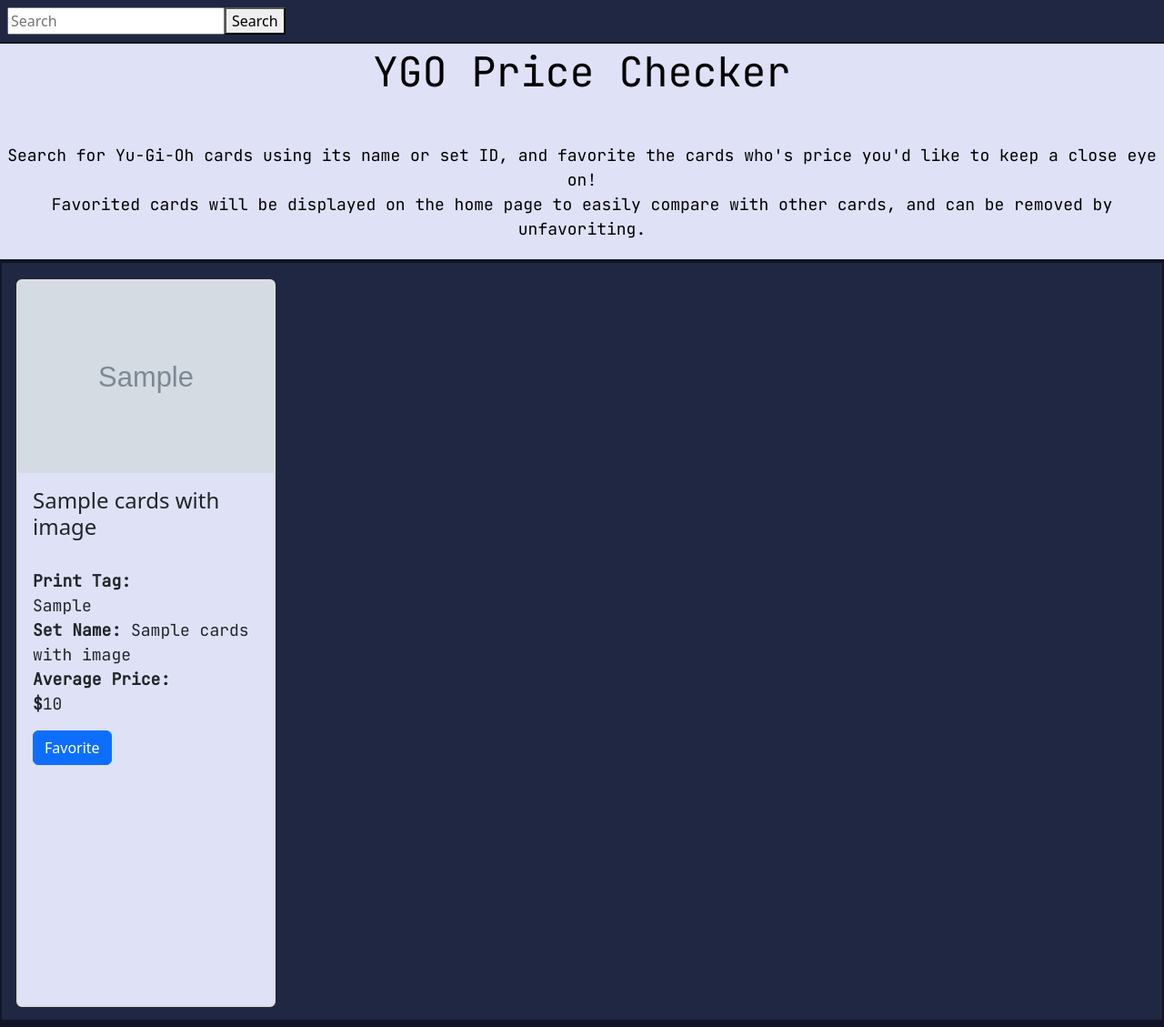
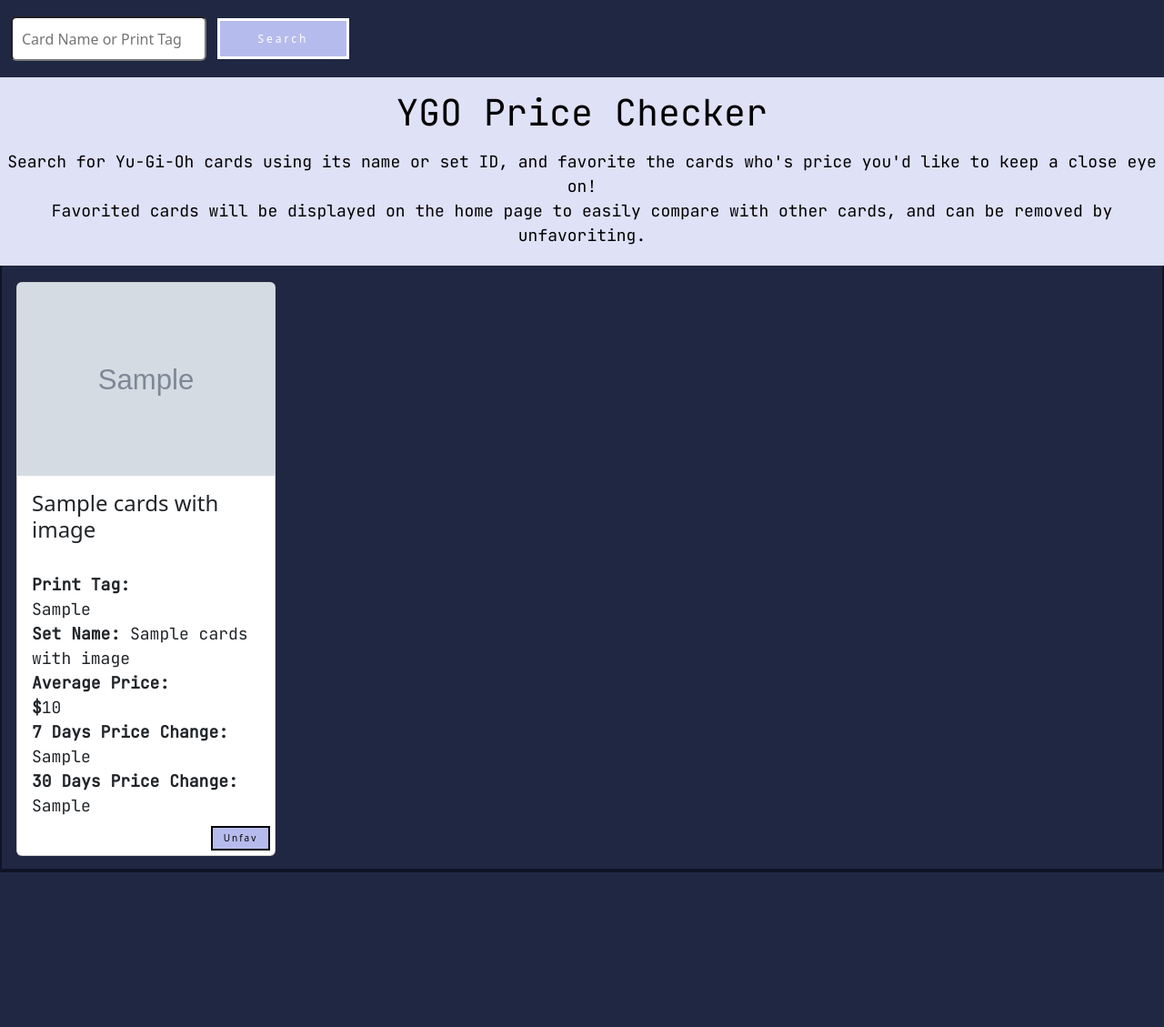
Before and after one commit to allthingsfrogs/YGO-Price-Watch, a Django app: template ypw/ygo_market_watch/templates/ygo_market_watch/start_page.html in a window 1280 px wide. Shown: the whole page at 91% size. After the commit the page ends 959 px from the top, so only its background shows below. Run offline with Django 4.2, Linux system fonts and the light colour scheme; the template is opened without the code that fills it: most values are stand-ins (such as "Sample title", 1, 10 or a date in 2020); grey boxes marked "Sample" are stand-in pictures.

Commit message:
improved search results page layout, added more price info to results and home page.

```diff
--- a/ypw/static/styles.css
+++ b/ypw/static/styles.css
@@ -1,4 +1,4 @@
-.search-bar {
+/*.search-bar {
     label {
         display: block;
         font-family: "Lucida Console", "Courier New", monospace;
@@ -8,4 +8,94 @@
       label {
         margin: 0.4rem 0;
       }
+}*/
+h1 {
+  font-family: 'JetBrains Mono', sans-serif;
+  font-size: 45px;
 }
+p {
+  font-family: 'JetBrains Mono', sans-serif;
+  font-size: 18px;
+}
+body{
+  background-color: #101426;
+}
+
+input[type=text] {
+  padding: 10px 10px;
+  margin: 18px 12px;
+  box-sizing: border-box;
+  width: 215px;
+}
+
+.custom-button1 {
+  border: 2px solid black;
+  background-color: #b6bbed;
+  color: solid white;
+  font-size: 10px;
+  word-spacing: 1px;
+  letter-spacing: 2px;
+  padding: 4px 5px;
+  width: 65px;
+  height: 27px;
+  text-decoration: none;
+  margin: 5px 5px;
+}
+
+.custom-button2 {
+  border: 3px solid white;
+  background-color: #b6bbed;
+  color: white;
+  font-size: 12px;
+  word-spacing: 2px;
+  letter-spacing: 3px;
+  padding: 6px 24px;
+  width: 145px;
+  height: 45px;
+  text-decoration: none;
+  margin: 20px 0px;
+}
+
+.card-body-custom {
+  height: 380px; /* Adjust the height as per your requirement */
+  overflow: hidden;
+  text-overflow: ellipsis; /* Optional: Add ellipsis for text overflow */
+}
+.card-body-results-custom {
+  height: 450px; /* Adjust the height as per your requirement */
+  overflow: hidden;
+  text-overflow: ellipsis; /* Optional: Add ellipsis for text overflow */
+}
+
+.card-container {
+    display: flex;
+    flex-wrap: wrap;
+}
+.card {
+    width: 285px;
+    height: 800px;
+    margin: 14px;
+    padding: 0px;
+    border: 2px solid #b6bbed;
+    background-color: #dfe1f7;
+}
+
+@media (max-width: 550px) {
+    /* Adjust styles for smaller screens */
+    .card {
+        width: 100%; /* Make cards take full width on smaller screens */
+        font-size: 12px; /* Adjust font size as needed */
+    }
+}
+.custom-background {
+  background-color: #202742;
+  background-size: cover;
+  background-position: center center;
+  background-repeat: no-repeat;
+}
+.custom-background-header{
+  background-color: #dfe1f7;
+  background-size: cover;
+  background-position: center center;
+  background-repeat: no-repeat;
+}
--- a/ypw/ygo_market_watch/templates/ygo_market_watch/base.html
+++ b/ypw/ygo_market_watch/templates/ygo_market_watch/base.html
@@ -9,59 +9,13 @@
   <link rel="preconnect" href="https://fonts.googleapis.com">
   <link rel="preconnect" href="https://fonts.gstatic.com" crossorigin>
   <link href="https://fonts.googleapis.com/css2?family=JetBrains+Mono&display=swap" rel="stylesheet">
-  <style>
 
-    h1 {
-      font-family: 'JetBrains Mono', sans-serif;
-      font-size: 45px;
-    }
-    p {
-      font-family: 'JetBrains Mono', sans-serif;
-      font-size: 18px;
-    }
-    body{
-      background-color: #101426
-    }
-
-    .card-container {
-        display: flex;
-        flex-wrap: wrap;
-    }
-    .card {
-        width: 285px; /* Set a fixed width for the cards */
-        height: 800px;
-        margin: 14px;
-        padding: 0px;
-        border: 2px solid #ddd;
-        background-color: #dfe1f7;
-    }
-    @media (max-width: 550px) {
-        /* Adjust styles for smaller screens */
-        .card {
-            width: 100%; /* Make cards take full width on smaller screens */
-            font-size: 12px; /* Adjust font size as needed */
-        }
-    }
-    .custom-background {
-      background-color: #202742;
-      background-size: cover;
-      background-position: center center;
-      background-repeat: no-repeat;
-    }
-    .custom-background-header{
-      background-color: #dfe1f7;
-      background-size: cover;
-      background-position: center center;
-      background-repeat: no-repeat;
-    }
-
-  </style>
 </head>
 <body>
-  <div class="container-fluid custom-background p-2 my-0 text-white fixed-top">
+  <div class="container-fluid custom-background p-0 my-0 text-white fixed-top">
     <form method="GET" action="{% url 'getUserCard' %}" class="d-flex justify-content-front">
-      <input type="text" name="q" placeholder="Search">
-      <button type="submit">Search</button>
+        <input type="text" name="q" placeholder="Card Name or Print Tag" class="rounded">
+      <button type="submit" class="custom-button2">Search</button>
     </form>
 </div>
   {% block content %}
--- a/ypw/ygo_market_watch/templates/ygo_market_watch/start_page.html
+++ b/ypw/ygo_market_watch/templates/ygo_market_watch/start_page.html
@@ -6,35 +6,44 @@
 
 {% block content %}
     <body class="mt-5">
-    <div class="container-fluid p-1 my-1 text-black custom-background-header" style="text-align: center;">
+    <div class="container-fluid p-1 text-black custom-background-header" style="text-align: center;">
+        <br>
+        <br>
         <h1>YGO Price Checker</h1>
-        <p> <br> </p>
+        <p> </p>
         <p>Search for Yu-Gi-Oh cards using its name or set ID, and favorite the cards who's price you'd like to keep a close eye on!<br>
             Favorited cards will be displayed on the home page to easily compare with other cards, and can be removed by unfavoriting.<p/>
     </div>
     <body>
     <body>
         {% if cards_with_images %}
-        <div class="container-fluid p-1 my-1 text-black">
+        <div class="container-fluid p-1 text-black" style="background-color: #101426;">
             <div class="row row-cols-1 row-cols-sm-5 g-1 custom-background">
             {% for c, card_image in cards_with_images.items %}
                 <div class="col">
-                    <div class="card">
+                    <div class="card"> <!---->
                         <img src="{{ card_image }}" class="card-img-top" alt="Card Image">
-                            <div class="card-body d-flex flex-column">
+                        <div class="card-body d-flex flex-column card-body-custom">
                             <h4 class="card-title">{{ c.Card_name }}</h4><br>
                             <p class="card-text">
                                 <strong>Print Tag:</strong><br>{{ c.print_tag }}<br>
                                 <strong>Set Name:</strong> {{ c.name_of_set }}<br>
                                 <strong>Average Price:</strong><br>
                                 <strong>$</strong>{{ c.average_price }}<br>
+                                <strong>7 Days Price Change:</strong>
+                                <br> {{ c.shift_7 }}<br>
+                                <strong>30 Days Price Change:</strong>
+                                <br> {{ c.shift_30 }}<br>
                             </p>
-                            <form method="post" action="{% url 'makeFavCard' %}">
-                            {% csrf_token %}
-                                <input type="hidden" name="print_tag" value="{{ c.print_tag }}">
-                                <button type="submit" class="btn btn-primary">Favorite</button>
-                            </form>
                         </div>
+                            <div class="d-flex justify-content-end">
+                                <form method="post" action="{% url 'makeFavCard' %}">
+                                    {% csrf_token %}
+                                        <input type="hidden" name="print_tag" value="{{ c.print_tag }}">
+                                        <button type="submit" class="custom-button1">Unfav</button>
+                                </form>
+                            </div>
+
                     </div>
                 </div>
             {% endfor %}
```
Also changed, not shown: ypw/ygo_market_watch/models.py (+7 -7 lines), ypw/ygo_market_watch/templates/ygo_market_watch/search_result.html (+46 -4 lines), ypw/card_db.sqlite3, ypw/static/phonto.PNG (added), ypw/ygo_market_watch/migrations/0007_alter_card_shift_alter_card_shift_180_and_more.py (added).
